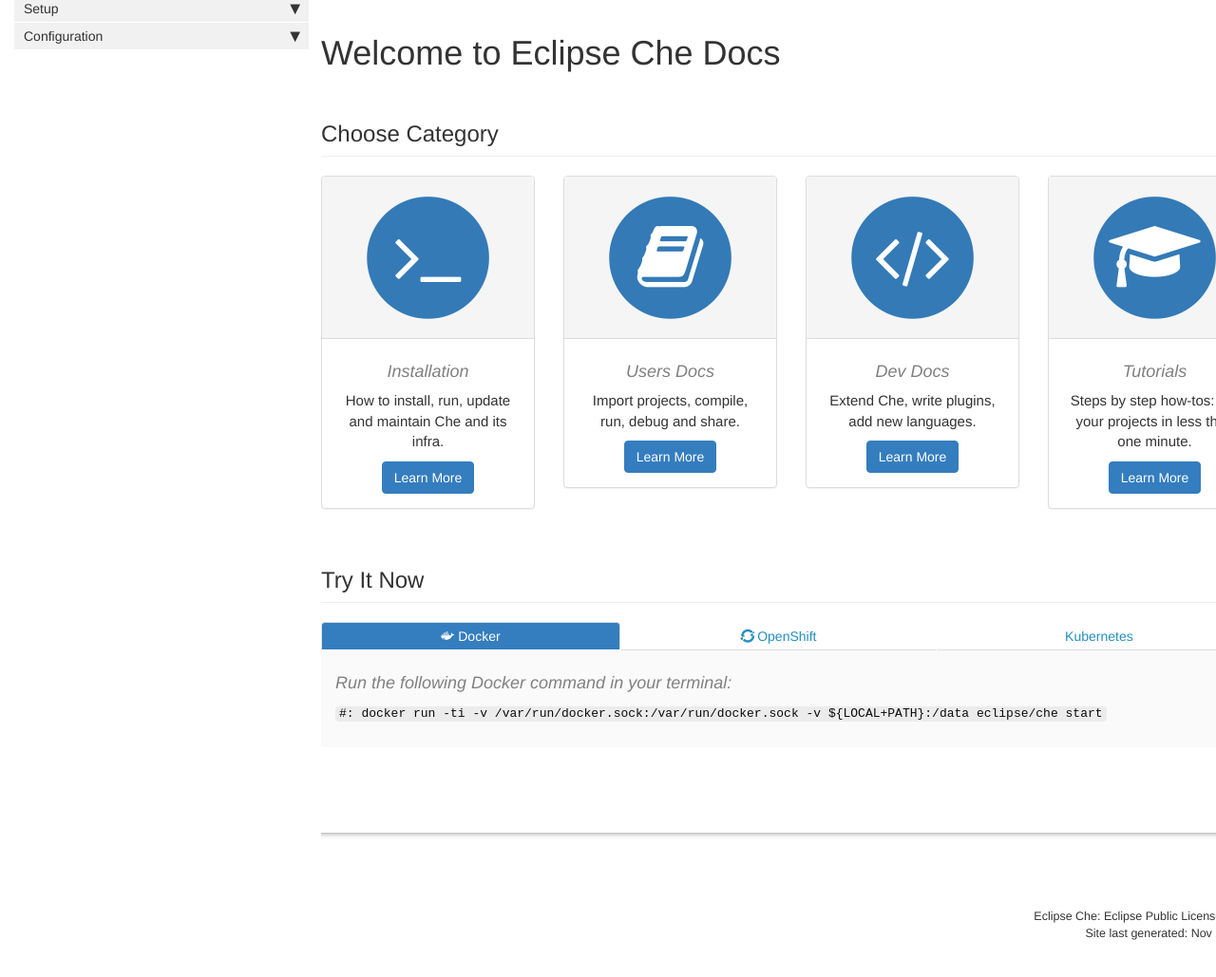
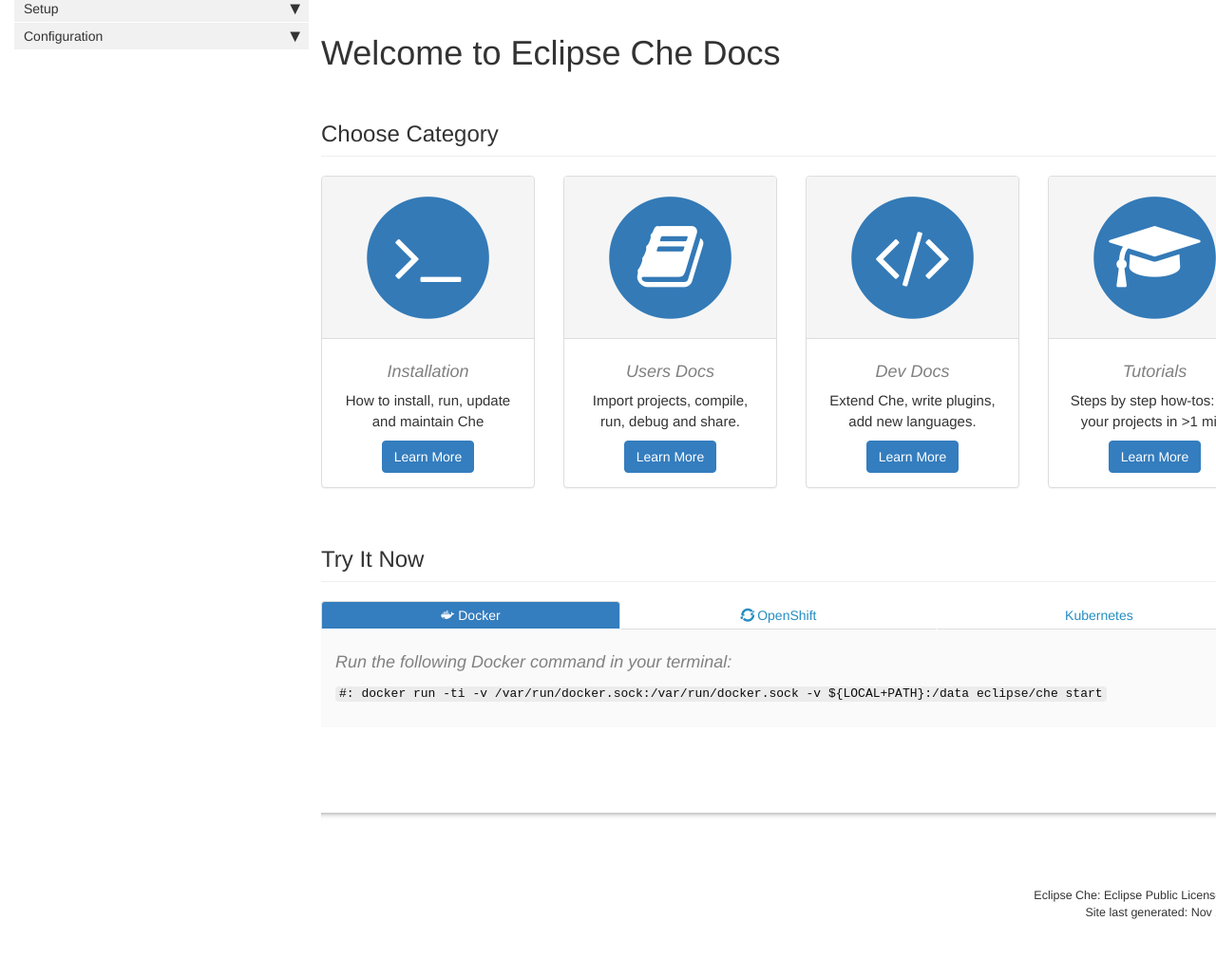
Before and after one commit to kelvinninja1/codenvy.github.io, a Jekyll site: the page built from index.html, in a window 1280 px wide and 1150 px high, cut to the strip 54-1083 px from the top of the window. Shown: the whole strip at 95% size. Built offline with Jekyll 4.4.1, drawn with Linux system fonts in a browser that asks for light colours; nearby versions of some CDN libraries; comment, search, counter and statistics services are not loaded.

Commit message:
homepage

```diff
--- a/index.html
+++ b/index.html
@@ -19,7 +19,7 @@
                 </div>
                 <div class="panel-body">
                     <h4>Installation</h4>
-                    <p>How to install, run, update and maintain Che and its infra.</p>
+                    <p>How to install, run, update and maintain Che</p>
                     <a href="/docker_openshift.html" class="btn btn-primary">Learn More</a>
                 </div>
             </div>
@@ -64,7 +64,7 @@
                 </div>
                 <div class="panel-body">
                     <h4>Tutorials</h4>
-                    <p>Steps by step how-tos: run your projects in less than one minute.</p>
+                    <p>Steps by step how-tos: run your projects in >1 min.</p>
                     <a href="#" class="btn btn-primary">Learn More</a>
                 </div>
             </div>
```
